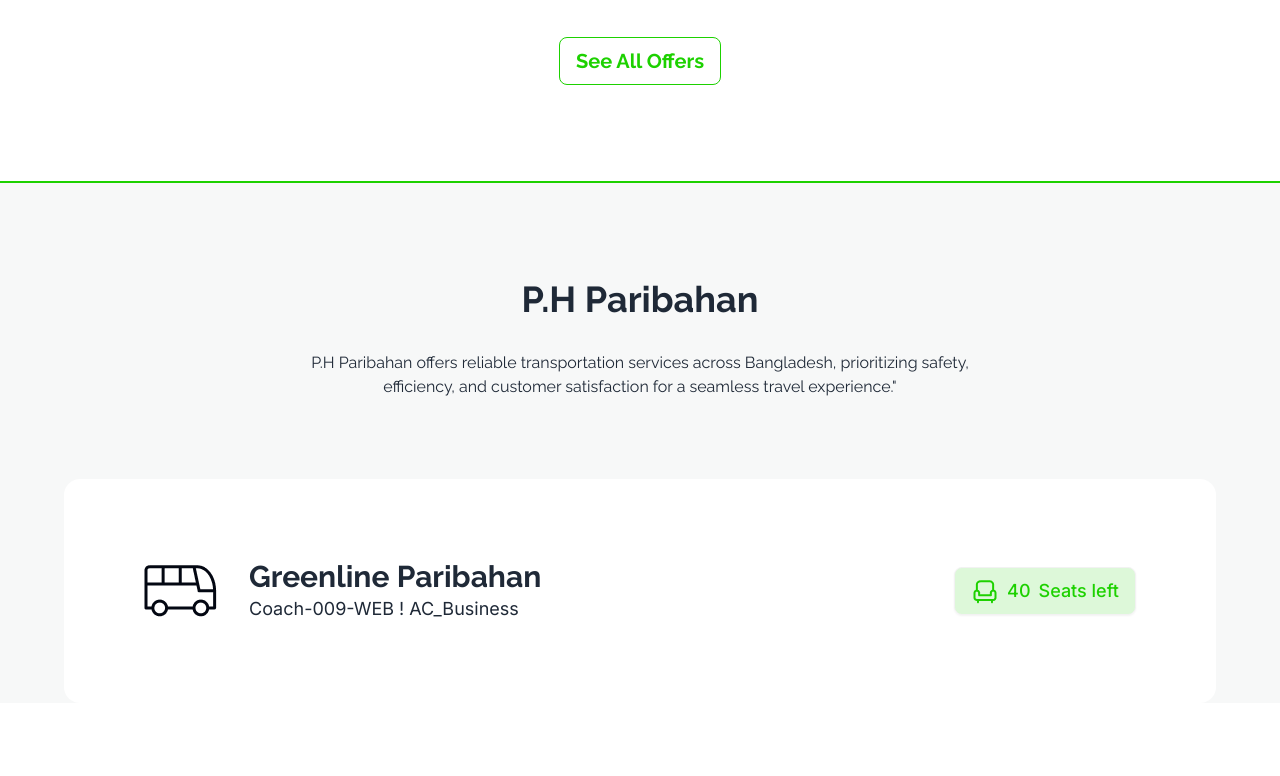
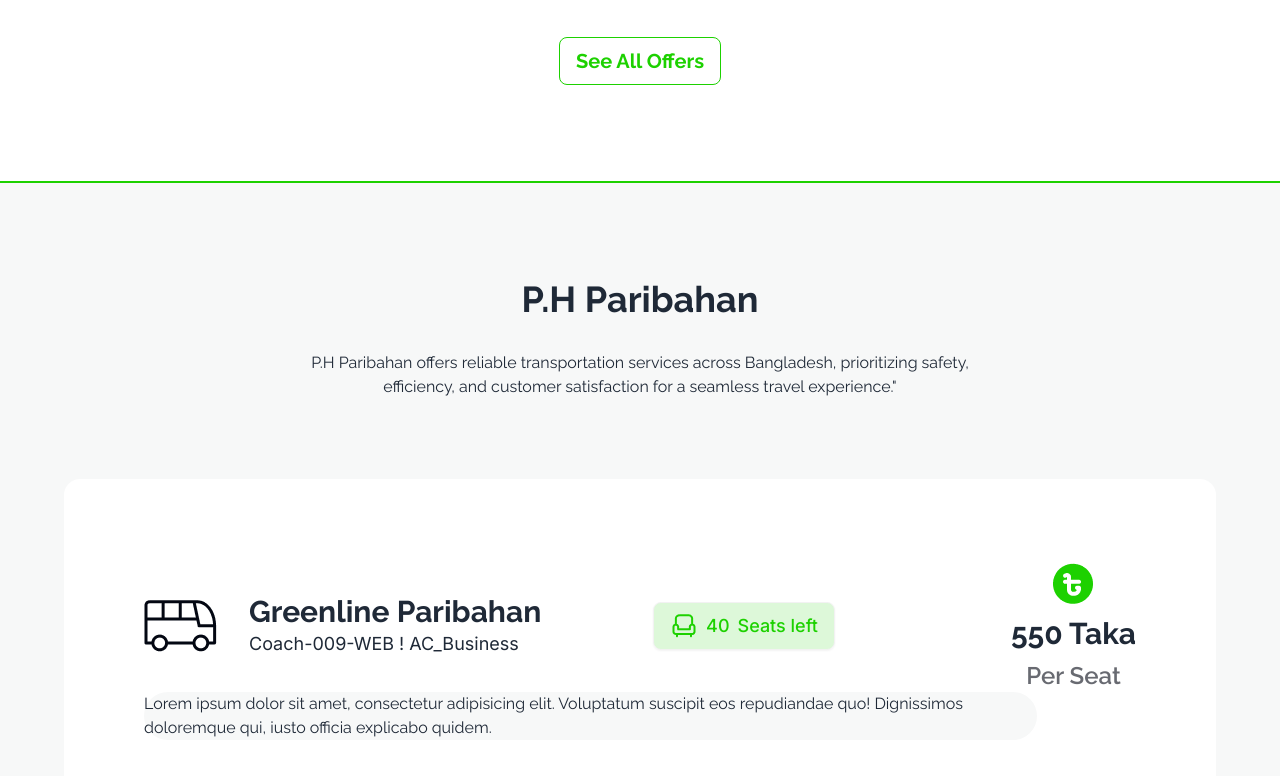
Before and after one commit to somir62/p-ticket, a plain HTML site: page index.html in a window 1280 px wide. Shown: the part 1471-2247 px from the top of the page. Before the commit the page ends 2174 px from the top, so only its background shows below. Drawn offline with nearby package versions, Linux system fonts and the light colour scheme; a web font is replaced by a local one.

Commit message:
added paribahan info

```diff
--- a/index.html
+++ b/index.html
@@ -142,8 +142,9 @@
 
             <!-- seats -->
             <div class="w-[90%] bg-[#FFFFFF] p-20 mt-20 mx-auto rounded-2xl">
-                <!-- Paribahan info -->
-                <div class="flex justify-between items-center">
+                <div class="flex justify-between">
+                    <!-- Paribahan info -->
+                <div class="flex justify-between items-center flex-1">
                     <div class="flex justify-between items-center gap-8">
                         <div><img src="./images/bus-logo.png"></div>
                         <div>
@@ -160,7 +161,15 @@
                     </div>
                 </div>
                 <!-- Purchasing Price -->
-                <div></div>
+                <div class="ml-44 max-w-[150px] mx-auto text-center">
+                    <img src="./images/fare.png" class="mx-auto items-center">
+                    <h2 class="font-bold text-3xl my-2">550 Taka</h2>
+                    <p class="font-semibold text-2xl text-[#03071299]">Per Seat</p>
+                </div>
+                </div>
+                <div class="w-[90%] bg-[#F7F8F8] rounded-3xl">
+                    <p>Lorem ipsum dolor sit amet, consectetur adipisicing elit. Voluptatum suscipit eos repudiandae quo! Dignissimos doloremque qui, iusto officia explicabo quidem.</p>
+                </div>
 
             </div>
         </section>
```
